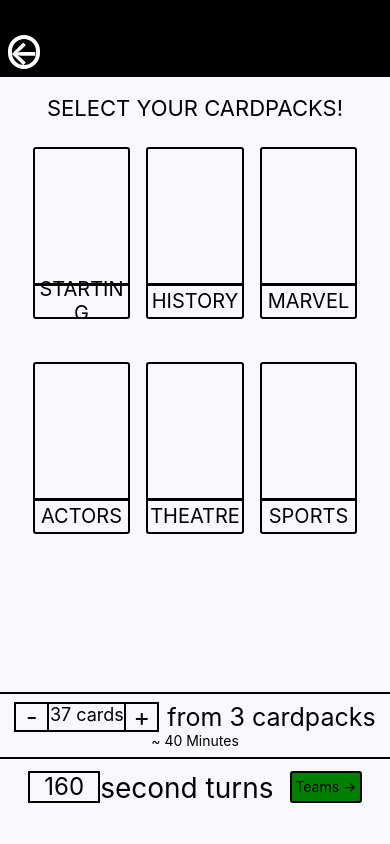
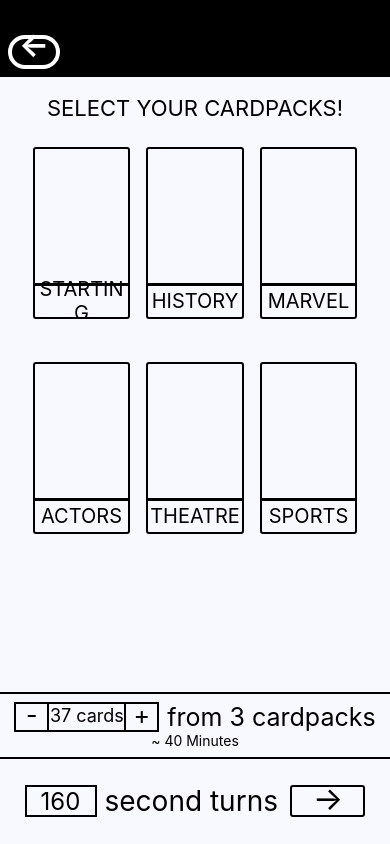
Before and after one commit to jdietrich11/AllusionsRN, a React Native app: screen /cardSelect in a window 390 px wide. Built offline with nearby package versions, Linux system fonts and the light colour scheme.

Commit message:
updated order of pages

```diff
--- a/App.js
+++ b/App.js
@@ -17,8 +17,8 @@ export default function App() {
         initialRouteName="home"
       >
         <Stack.Screen name="home" component={HomePage} />
+        <Stack.Screen name="teamsPage" component={TeamsPage} />
         <Stack.Screen name="cardSelect" component={CardSelect} />
-        <Stack.Screen name="teamsPage" component={TeamsPage} />
       </Stack.Navigator>
     </NavigationContainer>
   );
--- a/src/pages/card-select/card-select.js
+++ b/src/pages/card-select/card-select.js
@@ -26,7 +26,7 @@ function CardSelect({ navigation }) {
         <View style={styles.emptyContainer}></View>
         <Pressable
           style={styles.arrowContainer}
-          onPress={() => navigation.navigate("home")}
+          onPress={() => navigation.navigate("teamsPage")}
         >
           <Text style={styles.headerText}>&larr;</Text>
         </Pressable>
@@ -60,7 +60,7 @@ function CardSelect({ navigation }) {
             </Pressable>
           </View>
           <View style={styles.cardpackCounter}>
-            <Text style={styles.cardCounterText}>{"from 3 cardpacks"}</Text>
+            <Text style={styles.cardCounterTextFrom}>{"from 3 cardpacks"}</Text>
           </View>
         </View>
         <View style={styles.playtimeContainer}>
@@ -73,10 +73,10 @@ function CardSelect({ navigation }) {
           <Text style={styles.secondTurnsText}>second turns</Text>
         </View>
         <Pressable
-          onPress={() => navigation.navigate("teamsPage")}
+          onPress={() => navigation.navigate("")}
           style={styles.teamsPageButton}
         >
-          <Text style={styles.teamsPageButtonText}>Teams &rarr;</Text>
+          <Text style={styles.teamsPageButtonText}>&rarr;</Text>
         </Pressable>
       </View>
     </View>
--- a/src/pages/card-select/card-select.styles.js
+++ b/src/pages/card-select/card-select.styles.js
@@ -21,13 +21,14 @@ const styles = StyleSheet.create({
     flexDirection: "row",
     justifyContent: "center",
     alignItems: "center",
-    width: 32,
+    width: 52,
     borderWidth: 4,
     borderRadius: 1000000,
     borderColor: "white",
   },
   headerText: {
     fontSize: 32,
+    marginTop: -15,
     fontWeight: "bold",
     textAlign: "center",
     color: "white",
@@ -89,6 +90,12 @@ const styles = StyleSheet.create({
     fontSize: 25,
     textAlign: "center",
     textAlignVertical: "center",
+    marginTop: -3,
+  },
+  cardCounterTextFrom: {
+    fontSize: 25,
+    textAlign: "center",
+    textAlignVertical: "center",
   },
   cardAdjustmentCounter: {
     borderWidth: 2,
@@ -108,6 +115,7 @@ const styles = StyleSheet.create({
     width: 75,
     fontSize: 18,
     textAlign: "center",
+    marginTop: 1,
   },
   secondsPerTurnContainer: {
     flex: 0.5,
@@ -117,6 +125,7 @@ const styles = StyleSheet.create({
   },
   secondsCounter: {
     flexDirection: "row",
+    alignItems: "center",
   },
   textInput: {
     borderWidth: 2,
@@ -124,6 +133,7 @@ const styles = StyleSheet.create({
     width: 72,
     fontSize: 24,
     textAlign: "center",
+    marginRight: 8,
   },
   secondTurnsText: {
     fontSize: 28,
@@ -131,13 +141,15 @@ const styles = StyleSheet.create({
   teamsPageButton: {
     borderWidth: 2,
     height: 32,
-    width: 72,
+    width: 75,
     borderRadius: 3,
-    backgroundColor: "green",
     justifyContent: "center",
+    marginTop: "4%",
   },
   teamsPageButtonText: {
     textAlign: "center",
+    fontSize: 32,
+    marginTop: -5,
   },
 });
 
--- a/src/pages/home/home.js
+++ b/src/pages/home/home.js
@@ -9,7 +9,7 @@ function HomePage({ navigation }) {
     <View style={styles.container}>
       <Pressable
         style={styles.buttonContainer}
-        onPress={() => navigation.navigate("cardSelect")}
+        onPress={() => navigation.navigate("teamsPage")}
       >
         <Text style={styles.button}>Play!</Text>
       </Pressable>
--- a/src/pages/teams/teams.js
+++ b/src/pages/teams/teams.js
@@ -10,7 +10,7 @@ function TeamsPage({ navigation }) {
   return (
     <View style={styles.teamsPageContainer}>
       <View style={styles.headerContainer}>
-        <Pressable onPress={() => navigation.navigate("cardSelect")}>
+        <Pressable onPress={() => navigation.navigate("home")}>
           <Text style={styles.headerText}>&larr;</Text>
         </Pressable>
         <View style={styles.howToContainer}>
@@ -46,9 +46,12 @@ function TeamsPage({ navigation }) {
           <TextInput placeholder="+ADD" style={styles.teamMemberTextInput} />
         </View>
       </View>
-      <View style={styles.startContainer}>
-        <Text>STart</Text>
-      </View>
+      <Pressable
+        style={styles.startContainer}
+        onPress={() => navigation.navigate("cardSelect")}
+      >
+        <Text>&rarr;</Text>
+      </Pressable>
     </View>
   );
 }
```
